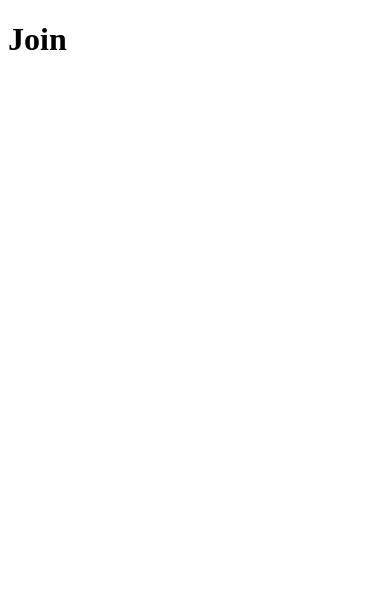
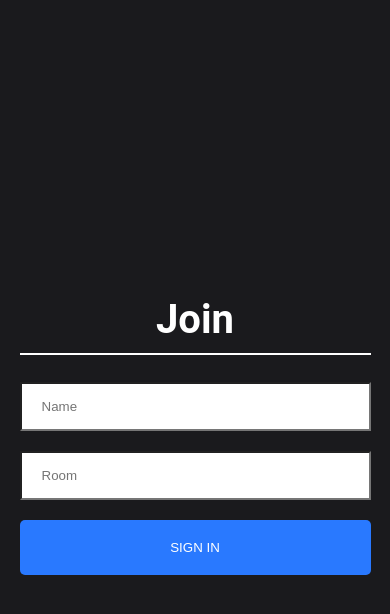
Before and after one commit to Th3At0nic/RealTime-ChatApp, a React (Create React App) app: page / in a window 390 px wide. Shown: the top 614 px of the page. Built offline with nearby package versions, Linux system fonts and the light colour scheme.

Commit message:
initiated server side and client side with socket.io and running successfully both side

```diff
--- a/src/App.js
+++ b/src/App.js
@@ -1,8 +1,8 @@
 import React from "react";
 import { BrowserRouter, Routes, Route } from "react-router-dom";
 
-import Join from "./components/Join";
-import Chat from "./components/Chat";
+import Join from "./components/Join/Join";
+import Chat from "./components/Chat/Chat";
 
 function App() {
   return (
--- a/src/components/Chat.js
+++ /dev/null
@@ -1,7 +0,0 @@
-import React from "react";
-
-const Chat = () => {
-  return <h1>Chat</h1>;
-};
-
-export default Chat;
--- /dev/null
+++ b/src/components/Chat/Chat.css
@@ -0,0 +1,34 @@
+.outerContainer {
+  display: flex;
+  justify-content: center;
+  align-items: center;
+  height: 100vh;
+  background-color: #1a1a1d;
+}
+
+.container {
+  display: flex;
+  flex-direction: column;
+  justify-content: space-between;
+  background: #ffffff;
+  border-radius: 8px;
+  height: 60%;
+  width: 35%;
+}
+
+@media (min-width: 320px) and (max-width: 480px) {
+  .outerContainer {
+    height: 100%;
+  }
+
+  .container {
+    width: 100%;
+    height: 100%;
+  }
+}
+
+@media (min-width: 480px) and (max-width: 1200px) {
+  .container {
+    width: 60%;
+  }
+}
--- /dev/null
+++ b/src/components/Chat/Chat.js
@@ -0,0 +1,18 @@
+import React, { useState, useEffect } from "react";
+import queryString from "query-string";
+
+import io from "socket.io-client";
+import "./Chat.css";
+
+const Chat = ({ location }) => {
+  useEffect(() => {
+    const data = queryString.parse(location);
+
+    console.log(location);
+    console.log(data);
+  });
+
+  return <h1>Chat</h1>;
+};
+
+export default Chat;
--- a/src/components/Join.js
+++ /dev/null
@@ -1,7 +0,0 @@
-import React from "react";
-
-const Join = () => {
-  return <h1>Join</h1>;
-};
-
-export default Join;
--- /dev/null
+++ b/src/components/Join/Join.css
@@ -0,0 +1,70 @@
+html,
+body {
+  font-family: "Roboto", sans-serif;
+  padding: 0;
+  margin: 0;
+}
+
+#root {
+  height: 100vh;
+}
+
+* {
+  box-sizing: border-box;
+}
+
+.joinOuterContainer {
+  display: flex;
+  justify-content: center;
+  text-align: center;
+  height: 100vh;
+  align-items: center;
+  background-color: #1a1a1d;
+}
+
+.joinInnerContainer {
+  width: 20%;
+}
+
+.joinInput {
+  border-radius: 0;
+  padding: 15px 20px;
+  width: 100%;
+}
+
+.heading {
+  color: white;
+  font-size: 2.5em;
+  padding-bottom: 10px;
+  border-bottom: 2px solid white;
+}
+
+.button {
+  color: #fff !important;
+  text-transform: uppercase;
+  text-decoration: none;
+  background: #2979ff;
+  padding: 20px;
+  border-radius: 5px;
+  display: inline-block;
+  border: none;
+  width: 100%;
+}
+
+.mt-20 {
+  margin-top: 20px;
+}
+
+@media (min-width: 320px) and (max-width: 480px) {
+  .joinOuterContainer {
+    height: 100%;
+  }
+
+  .joinInnerContainer {
+    width: 90%;
+  }
+}
+
+button:focus {
+  outline: 0;
+}
--- /dev/null
+++ b/src/components/Join/Join.js
@@ -0,0 +1,42 @@
+import React, { useState } from "react";
+import { Link } from "react-router-dom";
+import "./Join.css";
+
+const Join = () => {
+  const [name, setName] = useState("");
+  const [room, setRoom] = useState("");
+
+  return (
+    <div className="joinOuterContainer">
+      <div className="joinInnerContainer">
+        <h1 className="heading">Join</h1>
+        <div>
+          <input
+            type="text"
+            placeholder="Name"
+            className="joinInput"
+            onChange={(event) => setName(event.target.value)}
+          />
+          <input
+            type="text"
+            placeholder="Room"
+            className="joinInput mt-20"
+            onChange={(event) => setRoom(event.target.value)}
+          />
+          <Link
+            onClick={(event) =>
+              !name || !room ? event.preventDefault() : null
+            }
+            to={`/chat?name=${name}&room=${room}`}
+          >
+            <button className="button mt-20" type="submit">
+              Sign In
+            </button>
+          </Link>
+        </div>
+      </div>
+    </div>
+  );
+};
+
+export default Join;
--- a/src/index.js
+++ b/src/index.js
@@ -1,5 +1,13 @@
 import React from "react";
-import ReactDOM from "react-dom";
+import ReactDOM from "react-dom/client";
+
 import App from "./App";
 
-ReactDOM.render(<App />, document.querySelector("#root"));
+// ReactDOM.render(<App />, document.querySelector("#root"));
+
+const root = ReactDOM.createRoot(document.getElementById("root"));
+root.render(
+  <React.StrictMode>
+    <App />
+  </React.StrictMode>
+);
```
